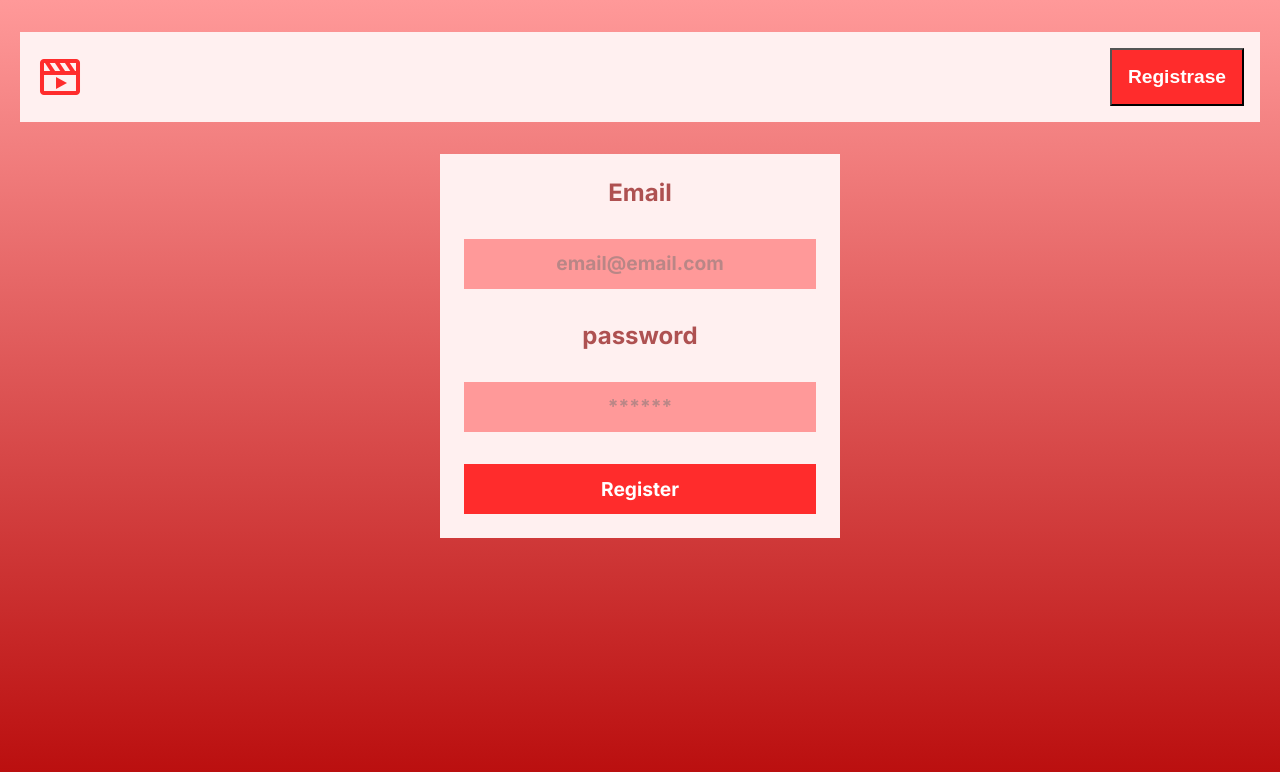
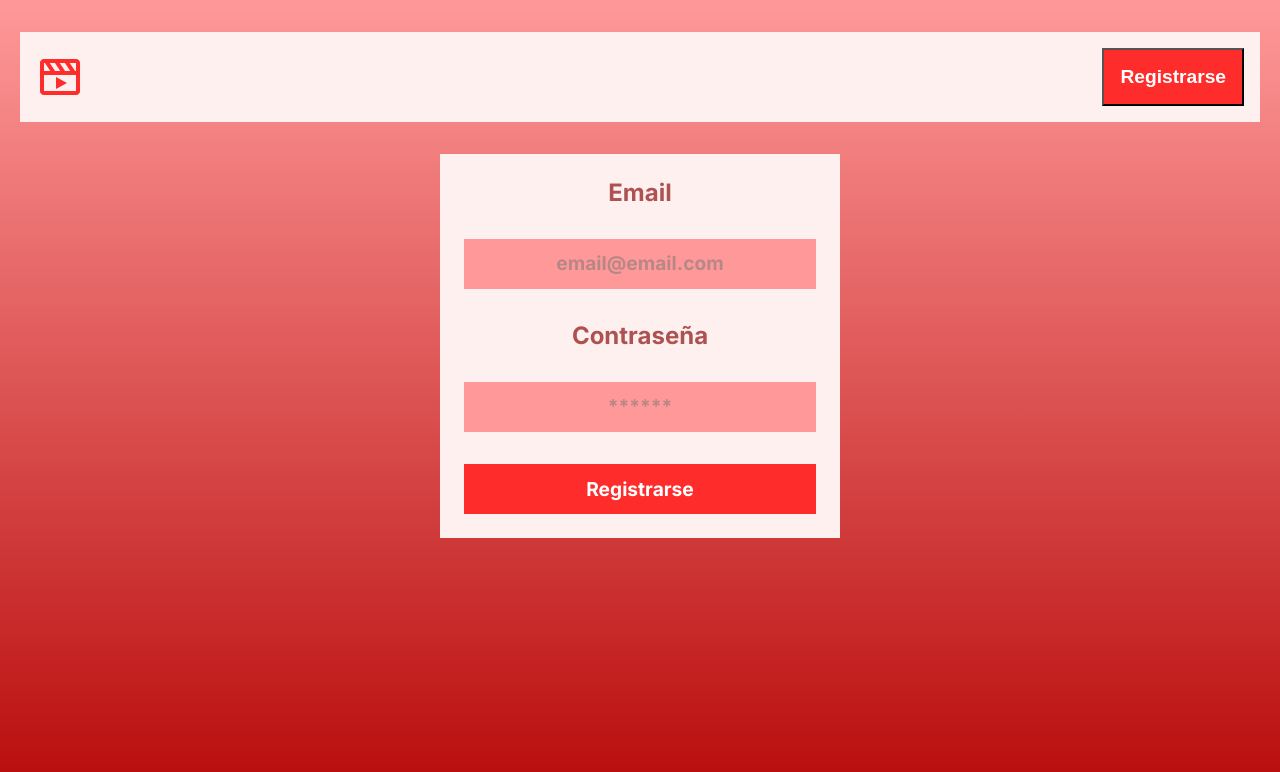
Before and after one commit to No-Country/c14-11-n-node-react, a React (Vite) app in the folder Frontend/: page /register in a window 1280 px wide. Shown: the top 772 px of the page. Built offline with nearby package versions, Linux system fonts and the light colour scheme; no server answers.

Commit message:
se corrigieron los textos de btn

```diff
--- a/Frontend/src/components/Login.jsx
+++ b/Frontend/src/components/Login.jsx
@@ -141,7 +141,7 @@ const Login = () => {
           id="password"
           placeholder="******"
         />
-        <button className="login__button login__button--submit">Login</button>
+        <button className="login__button login__button--submit">Iniciar sesion</button>
       </form>
       <button
         className="login__button login__button--google"
--- a/Frontend/src/components/Nabvar.jsx
+++ b/Frontend/src/components/Nabvar.jsx
@@ -50,7 +50,7 @@ const Nabvar = () => {
         </div>
       ) : (
         <button onClick={handlelogin} className="nabvar__btn">
-          {login ? "Registrase" : "Iniciar sesion"}
+          {login ? "Registrarse" : "Iniciar sesion"}
         </button>
       )}
     </header>
--- a/Frontend/src/components/Register.jsx
+++ b/Frontend/src/components/Register.jsx
@@ -91,7 +91,7 @@ const Register = () => {
           placeholder="email@email.com"
         />
         <label className="register__label" htmlFor="password">
-          password
+          Contraseña
         </label>
         <input
           className="register__input"
@@ -101,7 +101,7 @@ const Register = () => {
           id="password"
           placeholder="******"
         />
-        <button className="register__button--submit">Register</button>
+        <button className="register__button--submit">Registrarse</button>
       </form>
     </motion.div>
   );
```
